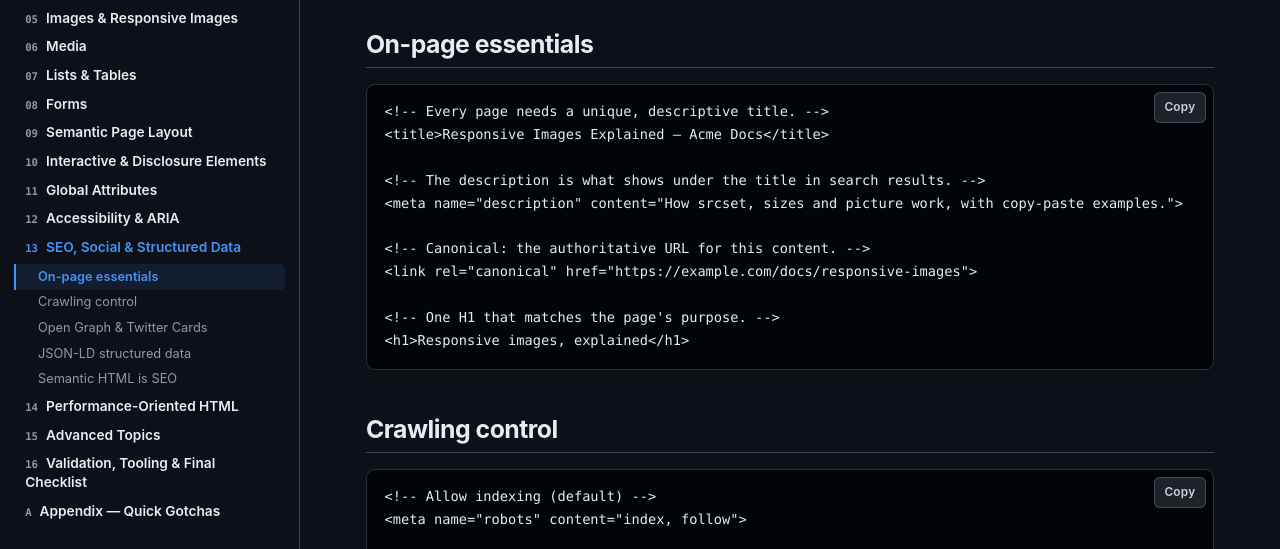
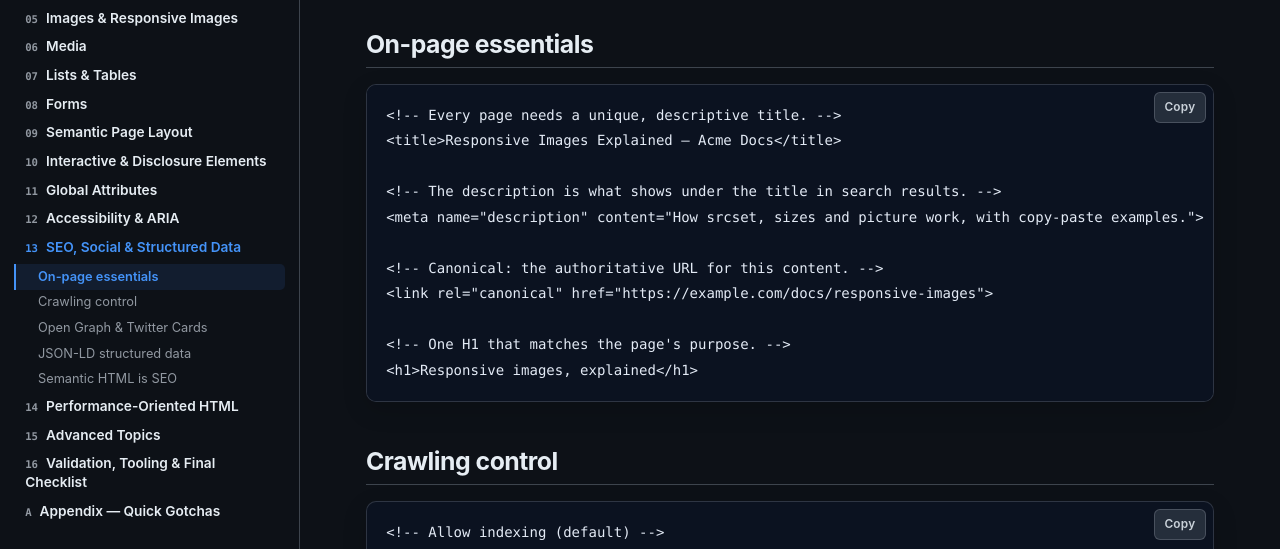
Before and after one commit to MAK007-Developer/HTML-Ultimate-Guide, a plain HTML site: page 13-seo.html in a window 1280 px wide. Both pictures are taken after a click on the button "Switch to dark mode". Shown: the part 251-800 px from the top of the page. Drawn offline with Linux system fonts and the light colour scheme.

Commit message:
change the code snippets styling

```diff
--- a/style.css
+++ b/style.css
@@ -7,7 +7,7 @@
   --fg:#1f2328; --fg-muted:#59636e;
   --border:#d1d9e0; --border-muted:#e4e8ec;
   --accent:#0969da; --accent-soft:#ddf4ff;
-  --code-bg:#0d1117; --code-fg:#e6edf3;
+  --code-bg:#111827; --code-fg:#e6edf3;
   --blockquote-bg:#f6f8fa; --stripe:#f6f8fa;
   --shadow:0 1px 3px rgba(31,35,40,.12),0 8px 24px rgba(31,35,40,.06);
   --ok:#1a7f37; --warn:#9a6700; --danger:#cf222e;
@@ -17,7 +17,7 @@ html[data-theme="dark"]{
   --fg:#e6edf3; --fg-muted:#9198a1;
   --border:#3d444d; --border-muted:#2a3138;
   --accent:#4493f8; --accent-soft:#121d2f;
-  --code-bg:#010409; --code-fg:#e6edf3;
+  --code-bg:#0b1220; --code-fg:#e3eaf5;
   --blockquote-bg:#151b23; --stripe:#151b23;
   --shadow:0 1px 3px rgba(1,4,9,.7),0 8px 24px rgba(1,4,9,.5);
   --ok:#3fb950; --warn:#d29922; --danger:#f85149;
@@ -99,7 +99,7 @@ h2:hover .anchor-link,h3:hover .anchor-link,.anchor-link:focus-visible{opacity:1
 
 /* code */
 code{font-family:var(--mono);font-size:.875em;background:var(--bg-subtle);border:1px solid var(--border-muted);border-radius:5px;padding:.12em .35em;word-break:break-word}
-pre{margin:0;padding:1rem 1.1rem;background:var(--code-bg);color:var(--code-fg);border:1px solid var(--border-muted);border-radius:9px;overflow-x:auto;font-size:.855rem;line-height:1.6;tab-size:2;scrollbar-width:thin}
+pre{margin:0;padding:1.1rem 1.2rem;background:var(--code-bg);color:var(--code-fg);border:1px solid color-mix(in srgb,var(--code-fg) 16%,transparent);border-radius:10px;overflow-x:auto;font-size:.875rem;line-height:1.75;tab-size:2;scrollbar-width:thin;box-shadow:0 8px 24px rgba(0,0,0,.16)}
 pre code{background:none;border:0;padding:0;font-size:inherit;color:inherit;white-space:pre;word-break:normal}
 .code-wrap{position:relative;margin:0 0 1.15rem}
 .copy-btn{position:absolute;top:.5rem;right:.5rem;z-index:2;font:inherit;font-family:var(--sans);font-size:.74rem;font-weight:600;letter-spacing:.02em;padding:.3rem .6rem;color:#c9d1d9;background:rgba(110,118,129,.28);border:1px solid rgba(110,118,129,.5);border-radius:6px;cursor:pointer;opacity:0;transition:opacity .15s ease,background-color .15s ease,color .15s ease}
```
